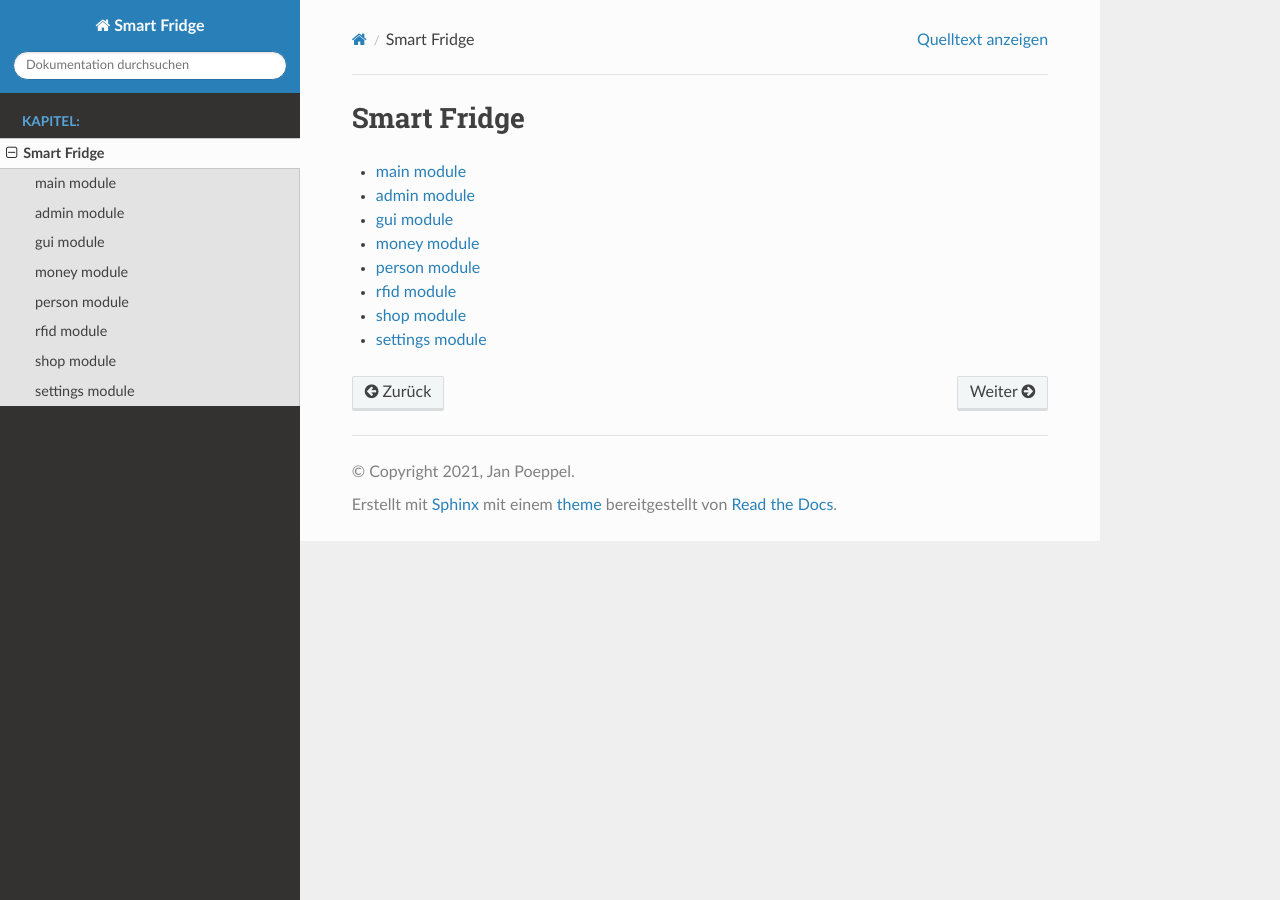
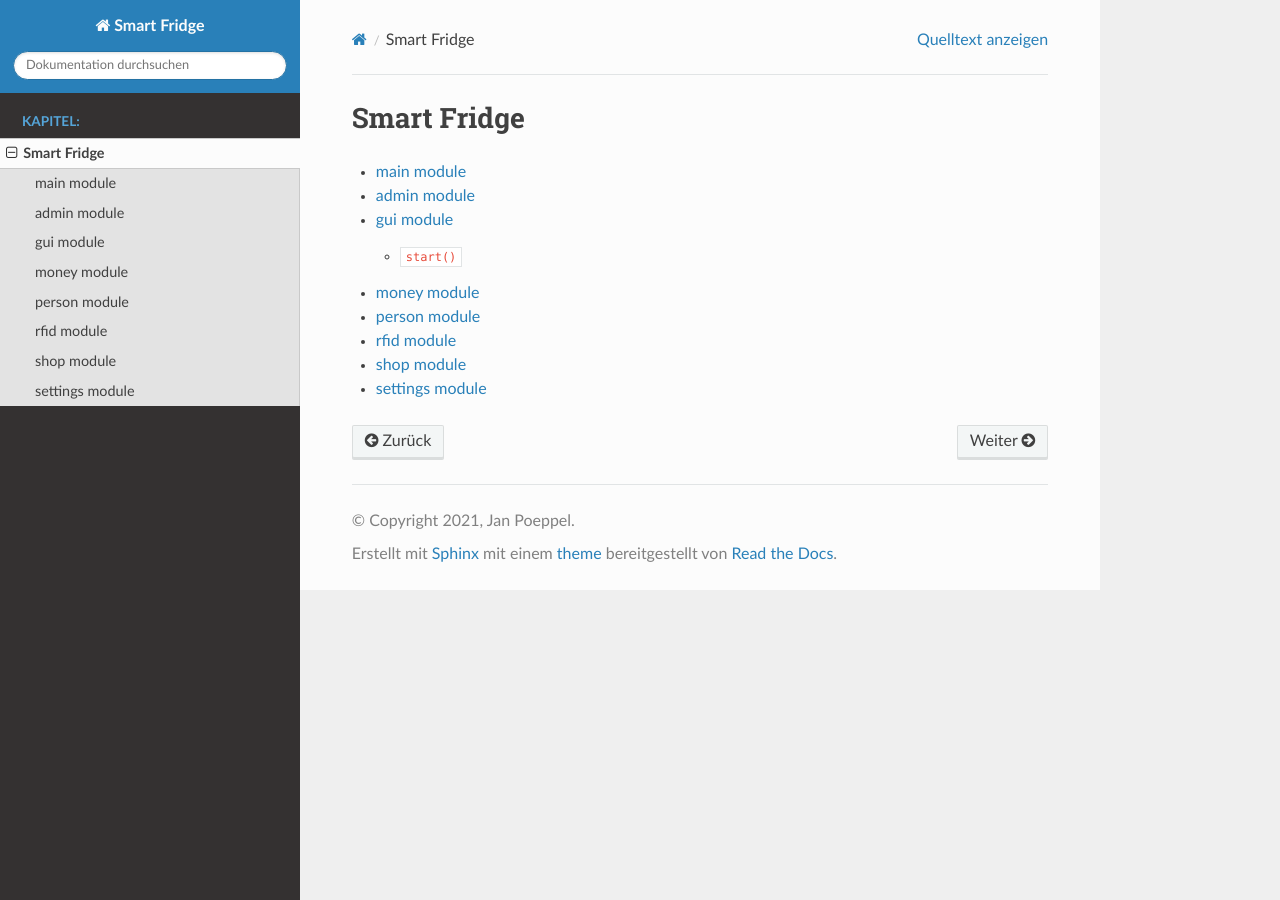
Before and after one commit to JanPoeppel/Smart-Fridge, a Sphinx documentation site: the page built from docs/modules.rst, in a window 1280 px wide. Built offline with Sphinx 7.4.7 and the Read the Docs theme 2.0.0, drawn with Linux system fonts in a browser that asks for light colours.

Commit message:
Update gui.rst

```diff
--- a/docs/gui.rst
+++ b/docs/gui.rst
@@ -2,4 +2,4 @@ gui module
 ==========
 
 .. automodule:: gui
-   :method:: start
+.. method:: start
```
